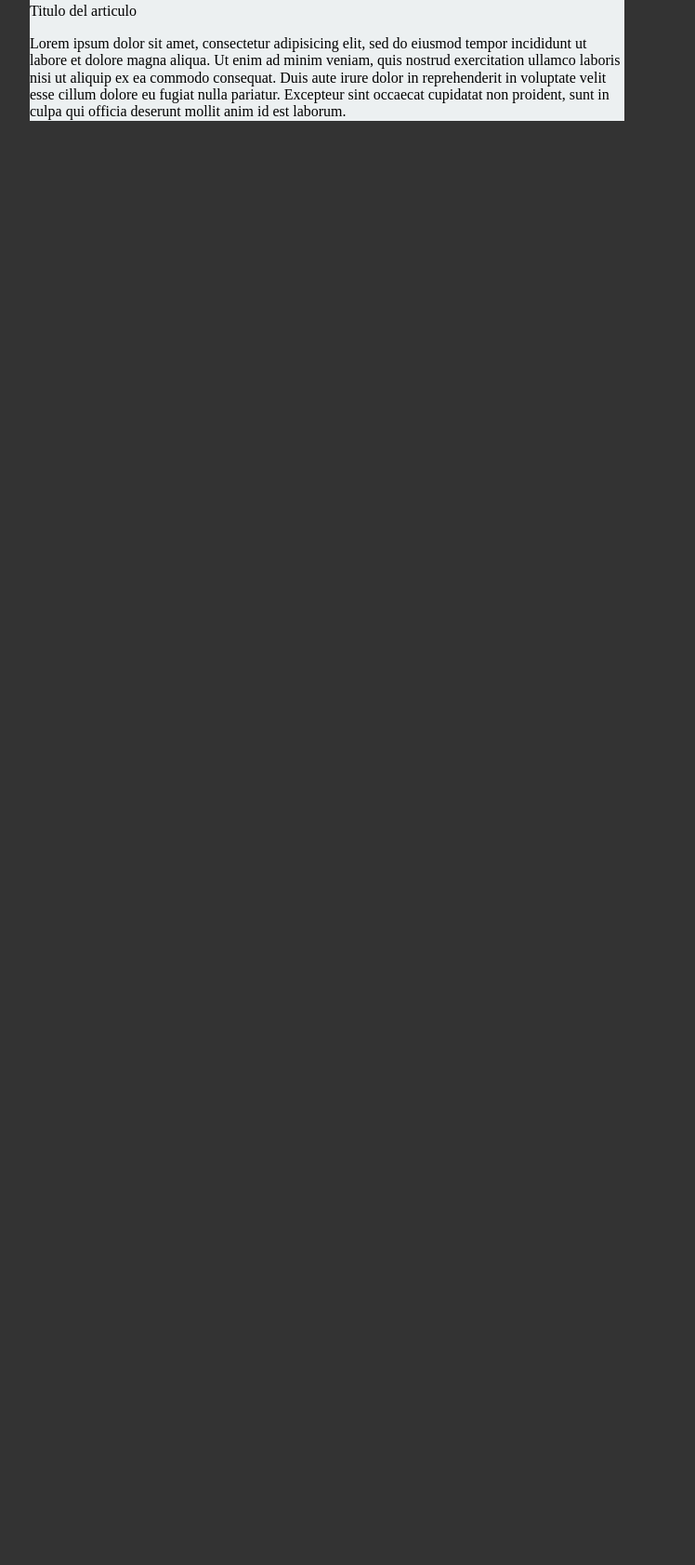
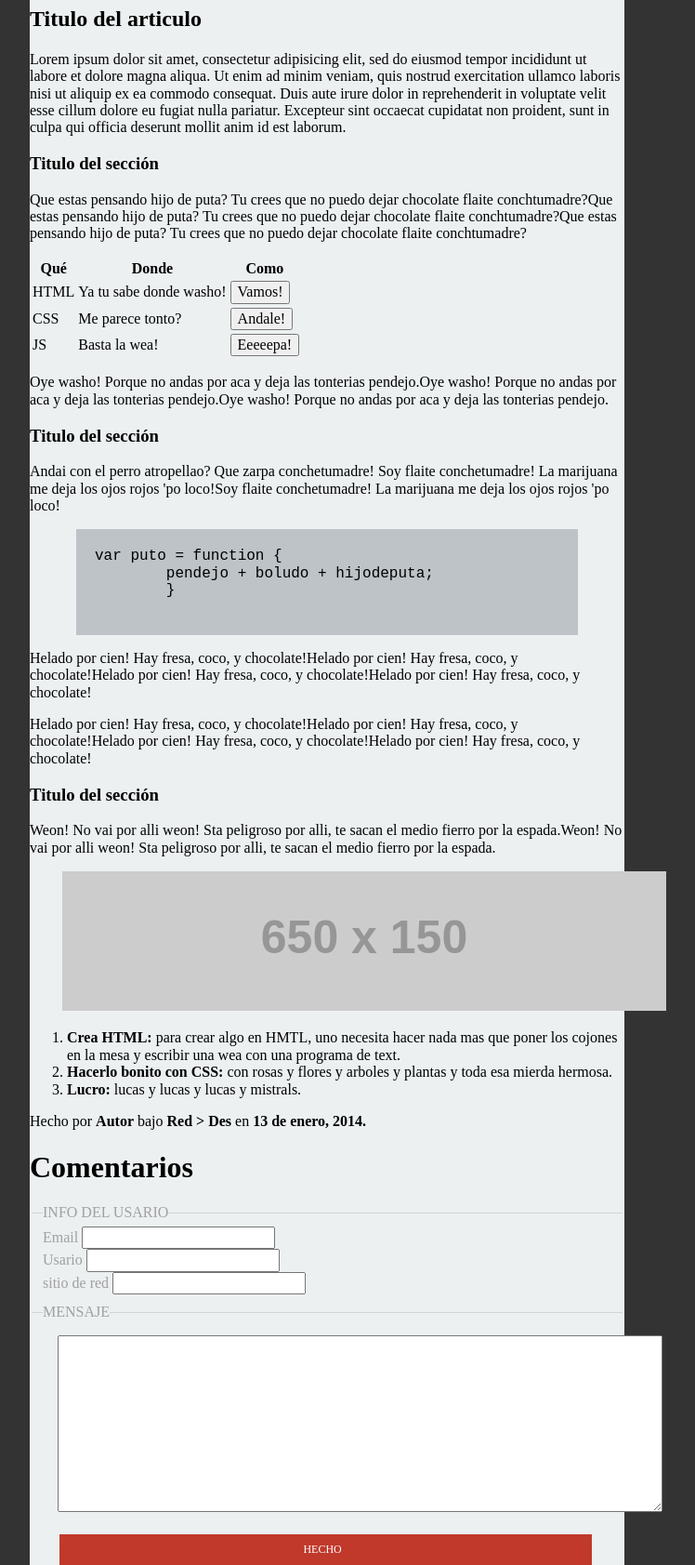
Before and after one commit to sarkispeha/webpage_mockup, a plain HTML site: page index.html in a window 1280 px wide. Shown: the part 395-2078 px from the top of the page at 93% size, without its empty margins (288-1036 px from the left). Before the commit the page ends 800 px from the top, so only its background shows below. Drawn offline with nearby package versions, Linux system fonts and the light colour scheme; placeholder pictures from the web are drawn by us.

Commit message:
edit page to submit button

```diff
--- a/index.html
+++ b/index.html
@@ -26,13 +26,92 @@
 			<li>item</li>
 		</ul>
 	</aside>
-	<article>Titulo del articulo</article>
+	<h2>Titulo del articulo</h2>
 		<p>Lorem ipsum dolor sit amet, consectetur adipisicing elit, sed do eiusmod
 		tempor incididunt ut labore et dolore magna aliqua. Ut enim ad minim veniam,
 		quis nostrud exercitation ullamco laboris nisi ut aliquip ex ea commodo
 		consequat. Duis aute irure dolor in reprehenderit in voluptate velit esse
 		cillum dolore eu fugiat nulla pariatur. Excepteur sint occaecat cupidatat non
 		proident, sunt in culpa qui officia deserunt mollit anim id est laborum.</p>
+
+	<h3>Titulo del sección</h3>
+		<p>Que estas pensando hijo de puta? Tu crees que no puedo dejar chocolate flaite conchtumadre?Que estas pensando hijo de puta? Tu crees que no puedo dejar chocolate flaite conchtumadre?Que estas pensando hijo de puta? Tu crees que no puedo dejar chocolate flaite conchtumadre?</p>
+
+
+		<table>
+		<tr>
+			<th>Qué</th>
+			<th>Donde</th>
+			<th>Como</th>
+		</tr>
+		<tr>
+			<td>HTML</td>
+			<td>Ya tu sabe donde washo!</td>
+			<td>
+				<button type="button">Vamos!</button>
+			</td>
+		</tr>
+		<tr>
+			<td>CSS</td>
+			<td>Me parece tonto?</td>
+			<td>
+				<button type="button">Andale!</button>
+			</td>
+		</tr>
+		<tr>
+			<td>JS</td>
+			<td>Basta la wea!</td>
+			<td>
+				<button type="button">Eeeeepa!</button>
+			</td>
+		</tr>
+	</table>
+
+	<p>Oye washo! Porque no andas por aca y deja las tonterias pendejo.Oye washo! Porque no andas por aca y deja las tonterias pendejo.Oye washo! Porque no andas por aca y deja las tonterias pendejo.</p>
+
+	<h3>Titulo del sección</h3>
+
+	<p>Andai con el perro atropellao? Que zarpa conchetumadre! Soy flaite conchetumadre! La marijuana me deja los ojos rojos 'po loco!Soy flaite conchetumadre! La marijuana me deja los ojos rojos 'po loco!</p>
+
+	<pre class="code-box">var puto = function {
+	pendejo + boludo + hijodeputa;
+	}
+	</pre>
+	<p>Helado por cien! Hay fresa, coco, y chocolate!Helado por cien! Hay fresa, coco, y chocolate!Helado por cien! Hay fresa, coco, y chocolate!Helado por cien! Hay fresa, coco, y chocolate!</p>
+	<p>Helado por cien! Hay fresa, coco, y chocolate!Helado por cien! Hay fresa, coco, y chocolate!Helado por cien! Hay fresa, coco, y chocolate!Helado por cien! Hay fresa, coco, y chocolate!</p>
+
+	<h3>Titulo del sección</h3>
+
+	<p>Weon! No vai por alli weon! Sta peligroso por alli, te sacan el medio fierro por la espada.Weon! No vai por alli weon! Sta peligroso por alli, te sacan el medio fierro por la espada.</p>
+
+	<img class="placeholdimg" src="http://placehold.it/650x150">
+
+	<ol>
+		<li><strong>Crea HTML:</strong> para crear algo en HMTL, uno necesita hacer nada mas que poner los cojones en la mesa y escribir una wea con una programa de text.</li>
+		<li><strong>Hacerlo bonito con CSS:</strong> con rosas y flores y arboles y plantas y toda esa mierda hermosa.</li>
+		<li><strong>Lucro:</strong> lucas y lucas y lucas y mistrals.</li>
+	</ol>
+	<p>Hecho por <strong>Autor</strong> bajo <strong>Red > Des</strong> en <strong>13 de enero, 2014.</strong></p>
+
+	<h1>Comentarios</h1>
+
+	 <form>
+ 		<fieldset class="separator">
+	  		<legend>INFO DEL USARIO</legend>
+	  		Email <input type="text"><br>
+	  		Usario <input type="text"><br>
+	  		sitio de red <input type="text">
+	 	</fieldset>
+	</form>
+
+	<fieldset class="separator">
+		<legend>MENSAJE</legend>
+	</fieldset>
+
+	<textarea class="commentbox" rows="10" cols="70"></textarea>
+
+	<button class="fullbtn" type="button">Hecho</button>
+
 	</div>
 
 
--- a/main.css
+++ b/main.css
@@ -21,6 +21,43 @@
 }
 
 .back-background {
-	position: fixed;
+	position: absolute;
 	background-color: rgba(0,0,0,0.8);
 }
+
+.code-box {
+	padding: 20px;
+margin-left: 50px;
+margin-right: 50px;
+background: #BDC3C7;
+}
+
+.placeholdimg {
+	margin-left: 35px;
+}
+
+.separator {
+	border: none;
+	border-top: 1px solid lightgrey;
+	color: #A0A0A0;
+}
+
+.commentbox {
+	margin-left: 30px;
+}
+
+.fullbtn {
+	margin-left: 5%;
+	margin-top: 3%;
+	color: white;
+	background: #C0392B;
+	text-transform: uppercase;
+	font-size: 12px;
+	padding-left: 41%;
+	padding-right: 42%;
+	padding-top: 10px;
+	padding-bottom: 10px;
+	border: none;
+
+
+}
```
